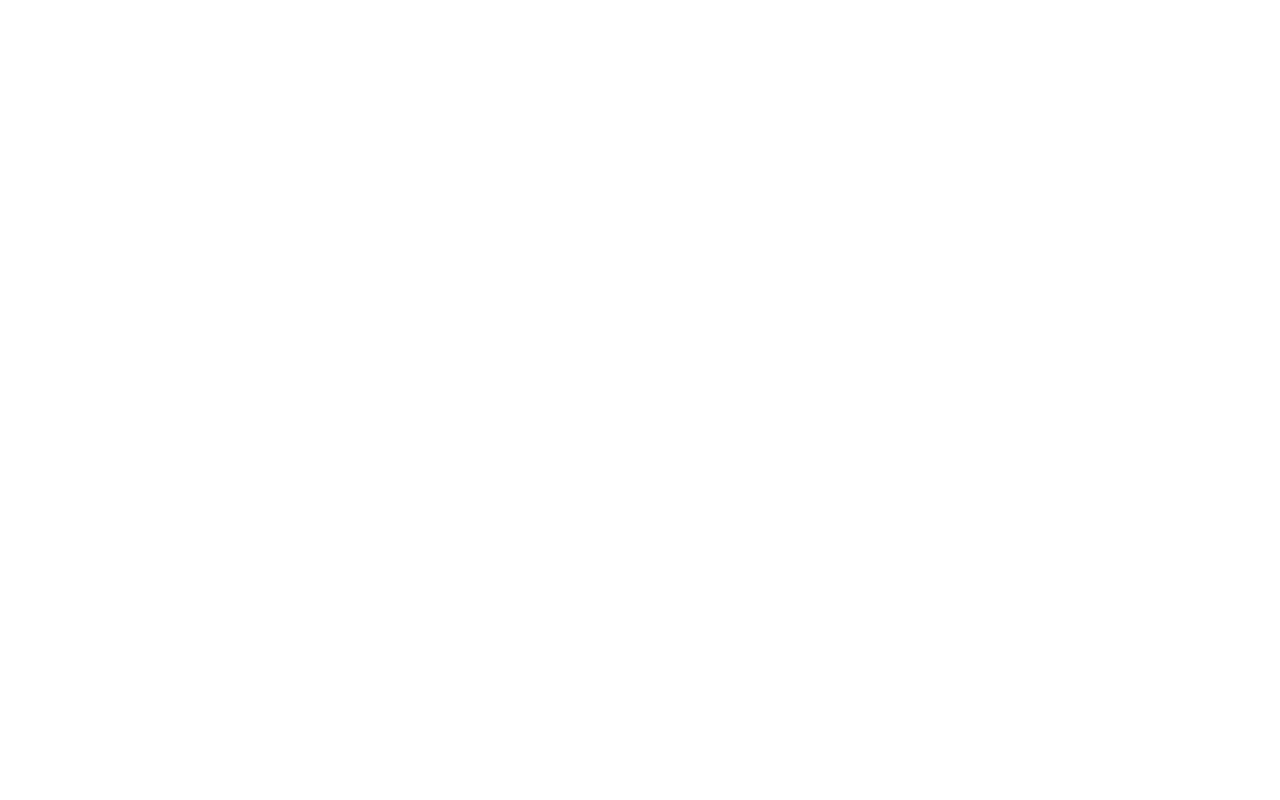
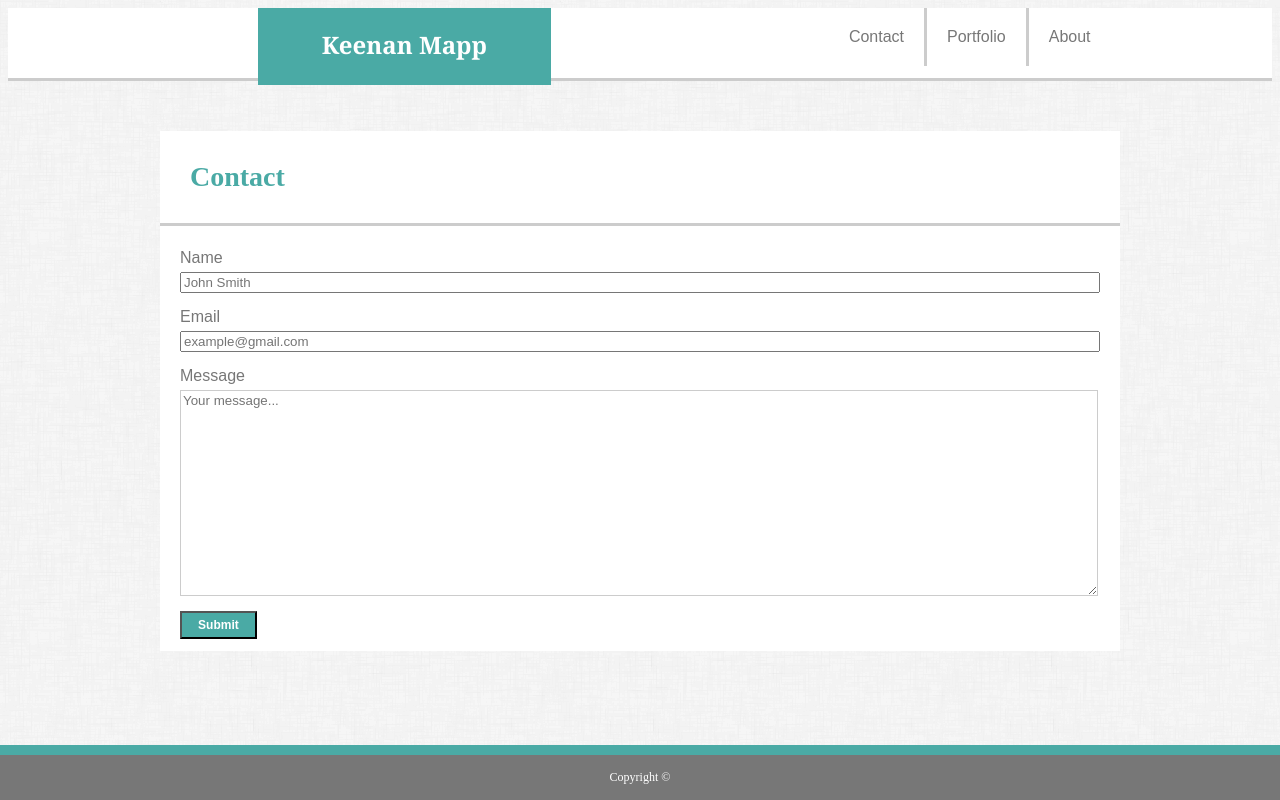
Before and after one commit to keenan560/Basic-Portfolio, a plain HTML site: page contact.html in a window 1280 px wide. Drawn offline with Linux system fonts and the light colour scheme; files that its build step writes are made by us from their sources; files whose address does not match are found by name.

Commit message:
alomst complete

```diff
--- a/assets/css/style.css
+++ b/assets/css/style.css
@@ -0,0 +1,168 @@
+
+
+header {
+    color: white;
+    font-family: Georgia, 'Times New Roman', Times, serif;
+    background-color: #4aaaa5;
+    padding: 20px 20px 24px 20px;
+    font-size: 24px;
+    font-weight: bold;
+    width: 20%;
+    float: left;
+    text-align: center;
+    margin-left: 250px;
+    margin-right: 22%;
+ }
+
+
+a {
+    color: #777777;
+    overflow: hidden;
+    text-decoration: none;
+    float: left;
+    text-align: center;
+    padding: 20px 20px;
+    font-size: 16px;
+    font-family: Arial, Helvetica, sans-serif;
+}
+
+#Port {
+    border-left-color: #cccccc;
+    border-right-color: #cccccc;
+    border-left-style: solid;
+    border-right-style: solid;
+}
+
+nav {
+    height: 70px;
+    width: auto;
+    max-width: 100%;
+    background-color: white;
+    z-index: 100;
+    border-bottom: #cccccc solid;
+    margin: 0;
+}
+
+body {
+    z-index: 1000;
+    z-index: -1000;
+    height: 650px;
+    background-image: url("/Users/keenanmapp/Documents/Basic-Portfolio/assets/images/dust_scratches.png")
+}
+
+section {
+    width: 960px;
+    height: 80%;
+    text-align: left;
+    margin: 50px auto auto auto;
+    background-color: white;
+
+}
+
+ #p2 {
+    color: white;
+    font-family: Arial, Helvetica, sans-serif;
+    line-height: 40px;
+    width: auto;
+
+
+}
+
+h1 {
+    color: #4aaaa5;
+    background-color: white;
+    border-bottom: solid;
+    border-bottom-color: #cccccc;
+    padding: 30px;
+    font-size: 28px;
+    font-weight: bolder;
+}
+
+img {
+    width: 175px;
+    height: 175px;
+    margin-right: 20px;
+    margin-left: 20px;
+    margin-bottom: 10px;
+    float: left;
+}
+
+p {
+    color: #777777;
+    font-family: Arial, Helvetica, sans-serif;
+    line-height: 40px;
+    margin-left: 2.5%;
+    margin-right: 2.5%;
+    font-size: 14px;
+}
+
+footer {
+    text-align: center;
+    position: fixed;
+    bottom: 0;
+    right: 0;
+    left: 0;
+    font-size: 12px;
+    color: white;
+    background-color: #777777;
+    padding: 15px;
+    border-top-style: solid;
+    border-top-color: #4aaaa5;
+    border-top-width: 10px;
+    vertical-align: text-bottom;
+
+}
+
+#name, #email, #message {
+    color: #777777;
+    font-family: Arial, Helvetica, sans-serif;
+    float: left;
+    margin-bottom: 15px;
+
+
+}
+label, input {
+    color: #777777;
+    float: left;
+    margin-bottom: 5px;
+    margin-left: 20px;
+    display: inline-block;
+    font-family: Arial, Helvetica, sans-serif;
+}
+textarea {
+    height: 200px;
+    width: 95%;
+    margin-left: 20px;
+    margin-bottom: 5px;
+    border-color: #cccccc;
+}
+#name, #email {
+    width: 95%;
+}
+
+#Contact {
+    font-size: 28px;
+}
+
+#submit {
+    background-color: #4aaaa5;
+    color: white;
+    font-size: 12px;
+    padding: 5px;
+    width: 8%;
+    font-weight: bold;
+}
+
+#portfolio_block {
+    width: 50%;
+    height: 102%
+
+}
+
+.port_pics {
+    float: left;
+    height: 150px;
+    width: 210px;
+    margin-bottom: 35px;
+    margin-right: 12px;
+}
--- a/contact.html
+++ b/contact.html
@@ -0,0 +1,45 @@
+<!DOCTYPE html>
+<html lang="en">
+
+<head>
+    <meta charset="UTF-8">
+    <meta name="viewport" content="width=device-width, initial-scale=1.0">
+    <meta http-equiv="X-UA-Compatible" content="ie=edge">
+    <link rel="stylesheet" href="/Users/keenanmapp/Documents/Basic-Portfolio/assets/css/style.css">
+    <title>Document</title>
+</head>
+
+<body>
+    <nav>
+        <header>Keenan Mapp</header>
+        <a href="/Users/keenanmapp/Documents/Basic-Portfolio/contact.html">Contact</a>
+        <a id="Port" href="/Users/keenanmapp/Documents/Basic-Portfolio/portfolio.html">Portfolio</a>
+        <a href="/Users/keenanmapp/Documents/Basic-Portfolio/index.html">About</a>
+    </nav>
+
+    <section>
+        <h1 id="Contact">Contact</h1>
+        <form action="/contact.html">
+            <div>
+                <label for="name">Name</label>
+                <br>
+                <input type="text" id="name" name="name" placeholder="John Smith">
+                <br>
+            </div>
+            <div>
+                <label for="email">Email</label>
+                <br>
+                <input type="email" id="email" name="email" placeholder="example@gmail.com">
+                <br>
+            </div>
+            <div>
+                <label for="message">Message</label>
+                <br>
+                <textarea type="text" id="message" name="subject" placeholder="Your message..."></textarea>
+            </div>
+            <input id="submit" type="submit" value="Submit">
+        </form>
+    </section>
+</body>
+<footer> Copyright &copy</footer>
+</html>
```
Also changed, not shown: index.html (+25 -2 lines), portfolio.html (+32 -0 lines), assets/images/dust_scratches.png (added), assets/images/hangman.jpg (added), assets/images/rock paper scissors.jpeg (added), assets/images/rpg game.jpg (added), assets/images/rutgers info widget.jpeg (added), assets/images/score_suit.jpeg (added), assets/images/sitting_chair.jpg (added), assets/images/trivia game.jpg (added), 2 other files.
